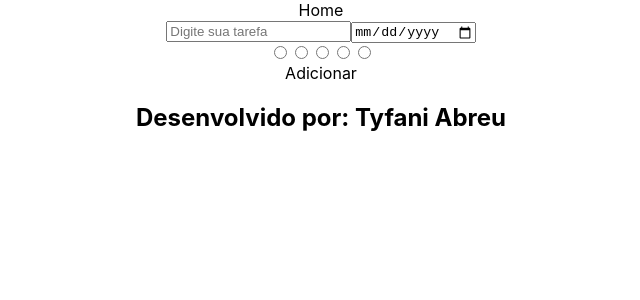
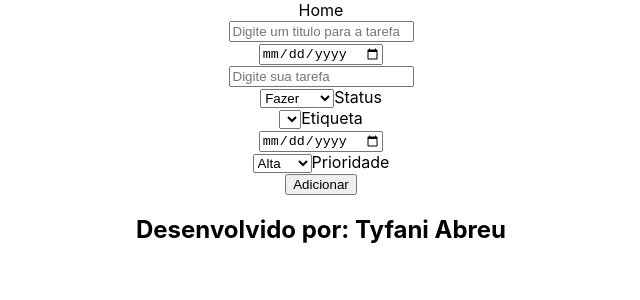
Before and after one commit to Tyfani21/front-mod3, a React (Create React App) app: page /cadastro in a window 1280 px wide. Shown: the top 300 px of the page, without its empty margins (319-959 px from the left). Built offline with nearby package versions, Linux system fonts and the light colour scheme.

Commit message:
att
Signed-off-by: Tyfani21 <tyfani.abreu@gmail.com>

```diff
--- a/package.json
+++ b/package.json
@@ -8,6 +8,7 @@
     "@testing-library/user-event": "^12.1.10",
     "react": "^17.0.2",
     "react-dom": "^17.0.2",
+    "react-responsive-modal": "^6.1.0",
     "react-router-dom": "^5.3.0",
     "react-scripts": "4.0.3",
     "web-vitals": "^1.0.1"
--- a/src/App.js
+++ b/src/App.js
@@ -5,6 +5,8 @@ import './App.css';
 import Home from './pages/home/Home';
 import { BrowserRouter, Switch, Route } from 'react-router-dom';
 import Cadastro from './pages/cadastro/cadastro';
+import Card from './components/structure/Card/card';
+import Edicao from './pages/edicao/edicao';
 
 function App() {
   return (
@@ -14,6 +16,8 @@ function App() {
       <Switch>
           <Route path="/" exact={true} component={Home}/>
           <Route path="/cadastro" component={Cadastro}/>
+          <Route path="/view/:id" component={Card}/>
+          <Route path="/edit/:id" component={Edicao}/>
       </Switch>
       <Footer/>
       </BrowserRouter>
--- a/src/api/api.js
+++ b/src/api/api.js
@@ -1,5 +1,5 @@
 const Api = {
-    apiUrl: 'localhost:3001/',
+    apiUrl: 'http://localhost:3001/',
     fetchGetAll: () =>fetch(Api.apiUrl),
     fetchGetById: id => fetch(`${Api.apiUrl}/${id}`),
     fetchPost: (tarefa) => {
@@ -10,7 +10,8 @@ const Api = {
         })},
 
     fetchPut: (tarefa, id) => {
-        return fetch(Api.apiUrl,{
+        return fetch(`${Api.apiUrl}/${id}`,
+            {
             method: 'PUT',
             headers: new Headers({"Content-Type":"application/json"}),
             body: JSON.stringify(tarefa)
--- a/src/components/structure/Card/card.js
+++ b/src/components/structure/Card/card.js
@@ -5,11 +5,20 @@ const Card = (props) => {
     const tarefas = props.data;
     return(
         <Link>
-        <div><label>
-            <p>Tarefa:{ tarefas.tarefa }</p>
-            <p>Data:{ tarefas.data }</p>
-            <p>Importância:{ tarefas.cor }</p>
-            </label>
+        <div>
+            <div id='title'>
+            <p>Tarefa:{ tarefas.titulo }</p></div>
+            <div id='date'>
+            <p>Data:{ tarefas.data }</p></div>
+            <div id='descricao'>
+            <p>Descricao:{ tarefas.descricao }</p></div>
+            <div id='prioridade'>
+            <p>Prioridade:{tarefas.prioridade}</p></div>
+            <div id='status'>
+            <p>Status:{tarefas.status}</p></div>
+            <div id='prazo'>
+            <p>Prazo:{tarefas.prazo}</p></div>
+
         </div>
         </Link>
     )
--- a/src/components/structure/List/list.js
+++ b/src/components/structure/List/list.js
@@ -1,11 +1,25 @@
 import Card from "../Card/card";
+import Api from "../../../api/api";
+import React, {  useState, useEffect } from "react";
 
 const List = () =>{
+    const [tarefas, setTarefas] = useState([]);
+
+    useEffect(()=>{
+        getTarefas();
+    }, [])
+
+   const getTarefas = async () =>{
+       const response = await Api.fetchGetAll();
+       const data = await response.json();
+       setTarefas(data)
+   }
+
     return(
-        <section>
-            <Card/>
-            <Card/>
-            <Card/>
+        <section>{
+            tarefas.map((tarefa, index) => (
+                <Card data={tarefa} key={index}/>
+            ))}
         </section>
     )
 }
--- a/src/pages/cadastro/cadastro.js
+++ b/src/pages/cadastro/cadastro.js
@@ -7,19 +7,24 @@ const Cadastro =(props) =>{
     const handleSubmit = async(evento) =>{
         evento.preventDefault();
 
-    let tarefa = document.querySelector('.input-group-name').value;
-    let data = document.querySelector('.input-group-data').value;
-    let cor = document.getElementsByName('input-group-radio');
-    for( var i = ""; i <cor.length; i++){
-        if (cor[i].checked){
-            cor = cor[i].value
-        }
-    }
+    let tituloEl = evento.target.titulo.value;
+    let dataEl = evento.target.data.value;
+    let descricaoEl = evento.target.descricao.value;
+    let prioridadeEl = evento.target.prioridade.value;
+    let statusEl = evento.target.status.value;
+    let prazoEl = evento.target.prazo.value;
+    let etiqueta = evento.target.etiqueta.value;
+
+
 
     const tarefas = {
-        tarefa,
-        data,
-        cor
+        titulo: tituloEl,
+        data: dataEl,
+        descricao: descricaoEl,
+        prioridade: prioridadeEl,
+        status: statusEl,
+        prazo: prazoEl,
+        etiqueta,
     }
     try{
         const response = await Api.fetchPost(tarefas);
@@ -27,31 +32,69 @@ const Cadastro =(props) =>{
         alert(result.message);
         history.push('/');
     } catch(error){console.log(error);}
+    }
 
-}
     return(
         <div>
         <form onSubmit={handleSubmit} className="input-group">
+
+           <div className='col'>
             <label className="input-group-1">
-                <input className="input-group-name" placeholder="Digite sua tarefa"></input>
+                <input name='titulo'className="input-group-name" placeholder="Digite um titulo para a tarefa"></input>
             </label>
+            </div>
+
+           <div className='col'>
             <label className="input-group-2">
-                <input className="input-group-data" type="date"></input>
+                <input name='data' className="input-group-data" type="date"></input>
             </label>
-            <div className="importancia">
-            <form className="input-group-2" for="cm_butt-red">
-                <input name="input-group-radio" type="radio" value="red"/>
+            </div>
 
-                <input  name="input-group-radio" type="radio"value="green"/>
+           <div className='col'>
+            <label className="input-group-1">
+                <input name='descricao'className="input-group-descricao" placeholder="Digite sua tarefa"></input>
+            </label>
+            </div>
 
-                <input  name="input-group-radio" type="radio"
-                value="orange"  />
+           <div className='col'>
+            <div className="input-group-1">
+                <select name='status'className="input-group-status" placeholder="Selecione um status">
+                <option value="fazer">Fazer</option>
+                <option value="fazendo">Fazendo</option>
+                <option value="feito">Feito</option>
+                </select>
 
-                <input  name="input-group-radio" type="radio" value="yellow"/>
-                <input  name="input-group-radio" type="radio" value="pink"/>
-                </form>
-                </div>
-                <bottom type='submit' >Adicionar</bottom>
+                <label htmlFor='floatingstatus'>Status</label>
+            </div>
+            </div>
+           <div className='col'>
+            <div className="input-group-1" id='floatingcor'>
+                <select name='etiqueta'className="input-group-target" placeholder="Selecione uma etiqueta">
+                <option id="color-r"value="red"></option>
+                <option id="color-y" value="yellow"></option>
+                <option id="color-p" value="pink"></option>
+                </select>
+
+                <label htmlFor='floatingcor'>Etiqueta</label>
+            </div>
+            </div>
+
+           <div className='col'>
+            <label className="input-group-1">
+                <input name='prazo'className="input-group-prazo" type='date' placeholder="Digite um prazo"></input>
+            </label>
+            </div>
+           <div className='col'>
+            <div className="input-group-1">
+                <select name='prioridade'id='floatingprioridade'className="input-group-target" placeholder="Selecione uma prioridade">
+                <option value="alta">Alta</option>
+                <option value="media">Media</option>
+                <option value="baixa">Baixa</option>
+                </select>
+                <label htmlFor='floatingprioridade'>Prioridade</label>
+            </div>
+            </div>
+                <button type='submit' >Adicionar</button>
     </form>
     </div>
     )
```
Also changed, not shown: src/pages/View/view.js (added, +57 -0 lines), 1 other file (tests, documents, lock files or other folders).
